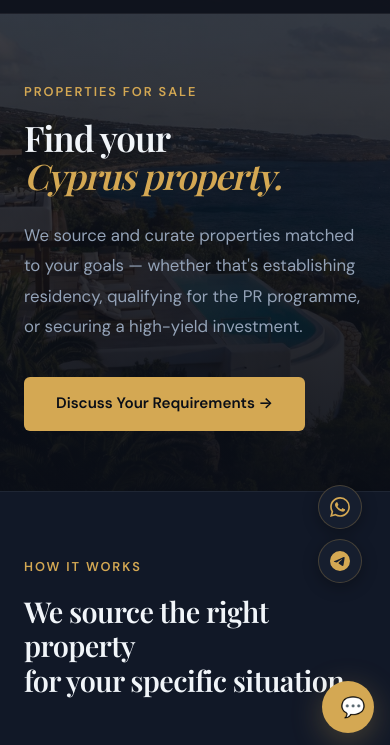
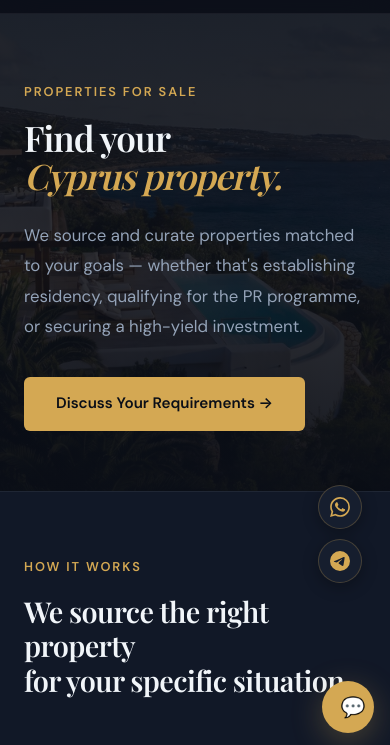
Before and after one commit to KTproject/primecyprus, a plain HTML site: page properties.html in a window 390 px wide. Shown: the part 91-836 px from the top of the page. Drawn offline with nearby package versions, Linux system fonts and the light colour scheme; no server answers; a web font is replaced by a local one.

Commit message:
fix mobile view

```diff
--- a/properties.html
+++ b/properties.html
@@ -254,7 +254,7 @@
         display: block;
         position: absolute;
         inset: 0;
-        background: linear-gradient(to bottom, rgba(10,14,23,0.75) 0%, rgba(10,14,23,0.85) 60%, rgba(10,14,23,0.95) 100%);
+        background: linear-gradient(to bottom, rgba(10,14,23,0.92) 0%, rgba(10,14,23,0.85) 60%, rgba(10,14,23,0.95) 100%);
         z-index: 1;
       }
       .prop-hero__photo {
```
